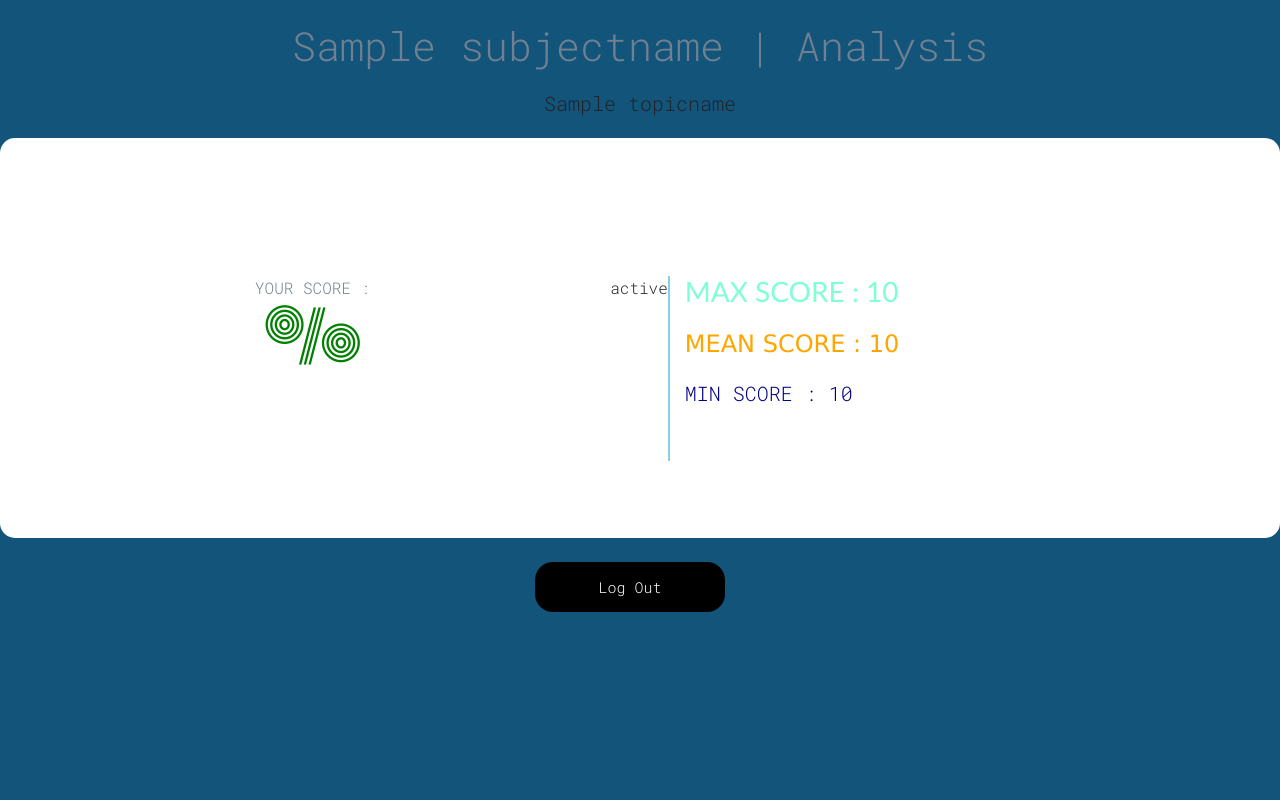
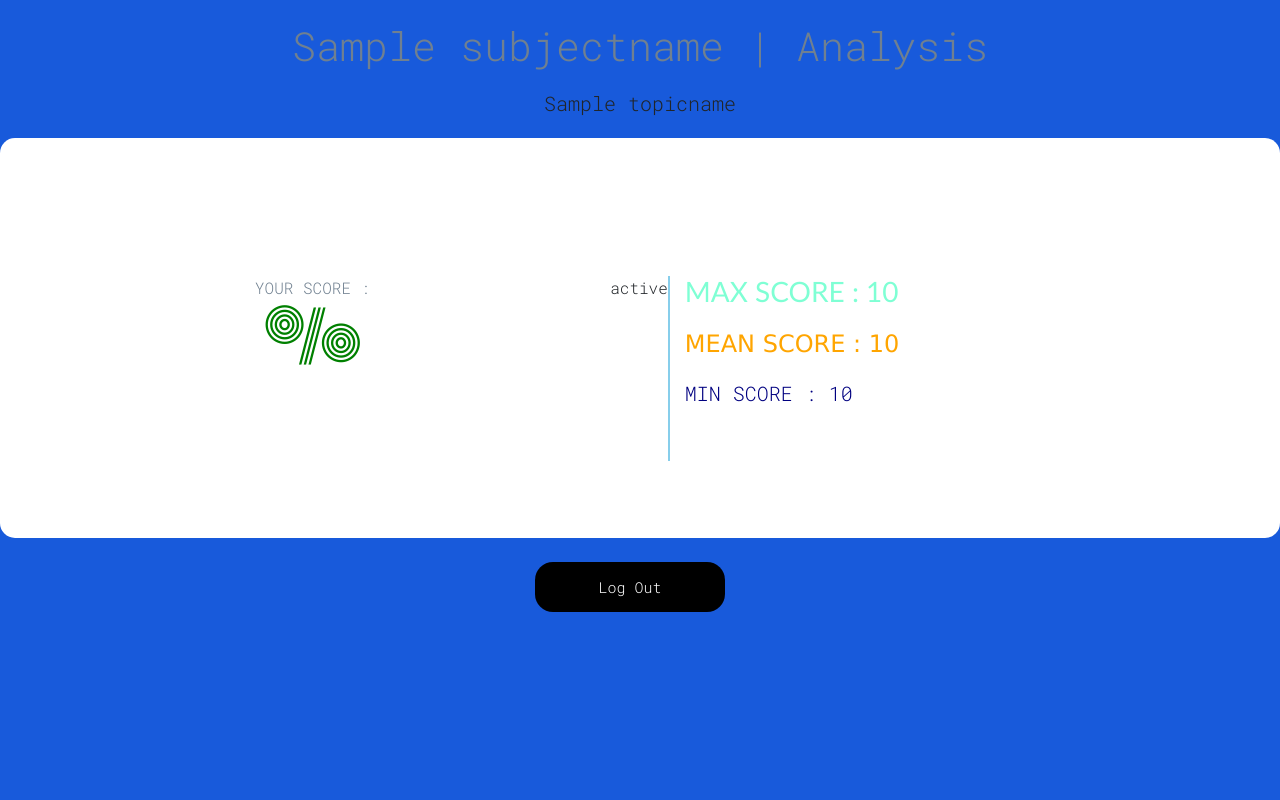
Before and after one commit to Harmeet-singh-Khalsa/oes, a Flask app: template src/templates/output.html in a window 1280 px wide. Run offline with Flask 2, Linux system fonts and the light colour scheme; the template is opened without the code that fills it: most values are stand-ins (such as "Sample title", 1, 10 or a date in 2020); some libraries are stand-ins or nearby versions.

Commit message:
changed UI

```diff
--- a/src/static/css/style.css
+++ b/src/static/css/style.css
@@ -18,7 +18,7 @@
 .body3 {
     width: 100%;
     font-family: "Roboto";
-    background: #13547a;
+    background: #185adb;
 
 }
 .row {
--- a/src/static/form-static/css/main.css
+++ b/src/static/form-static/css/main.css
@@ -235,7 +235,7 @@
 .contact2 {
   width: 100%;
   padding: 0px;
-  background: #13547a;
+  background: #185adb;
   /*background: linear-gradient(to top, yellow, #e05c1e);
   background: linear-gradient(to top, #13547a 0%, #80d0c7 50%);
   background: linear-gradient(to bottom,#80d0c7  50%, #13547a 200%);
```
